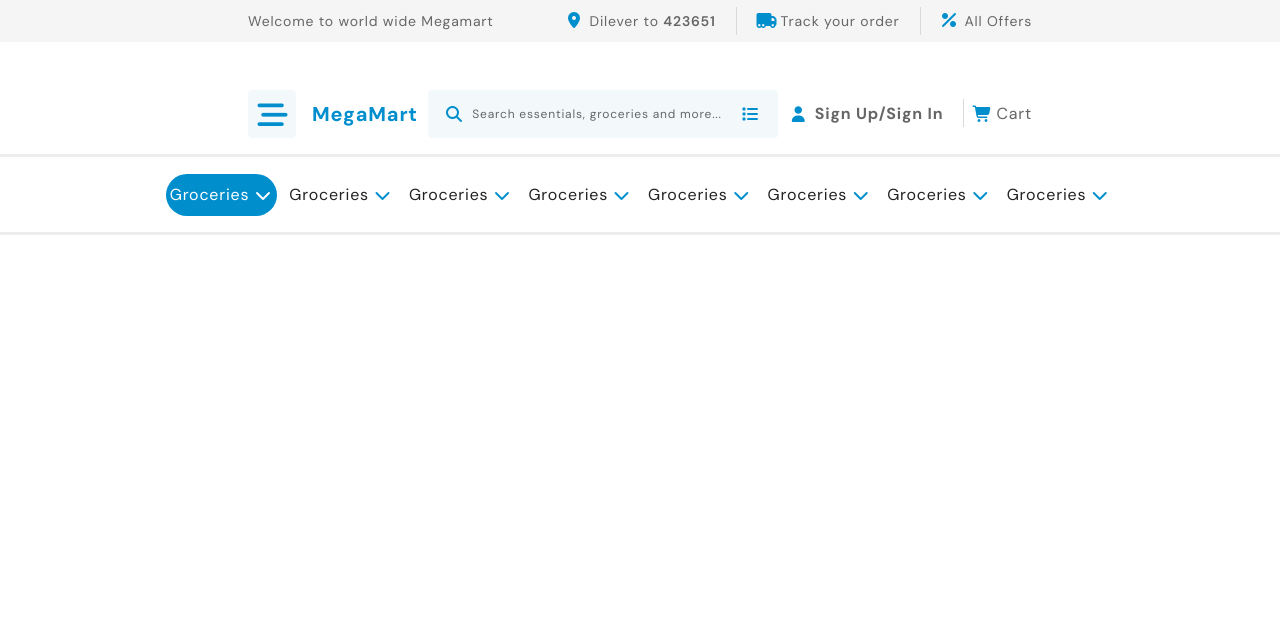
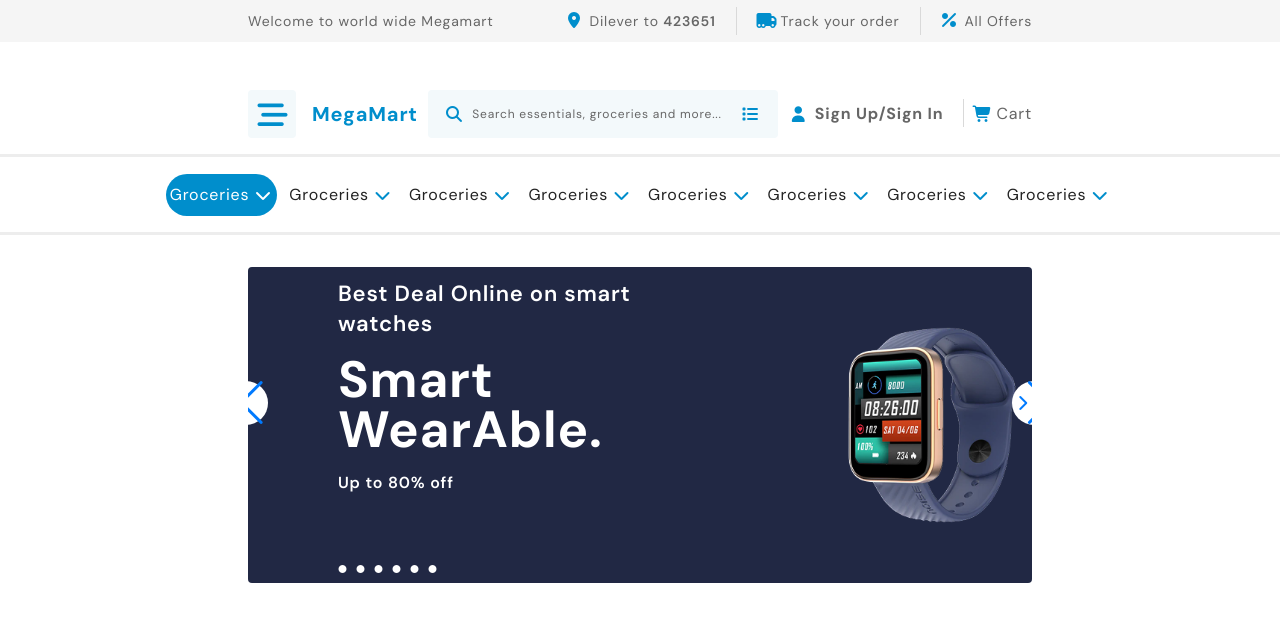
Before and after one commit to alaamaghraby149/mega-mart, a website: page index.html in a window 1280 px wide. Drawn offline with nearby package versions, Linux system fonts and the light colour scheme; files that its build step writes are made by us from their sources; a web font is replaced by a local one.

Commit message:
addind slider

```diff
--- a/index.html
+++ b/index.html
@@ -4,6 +4,9 @@
 <meta charset="UTF-8">
 <meta name="viewport" content="width=device-width, initial-scale=1.0">
 <link rel="stylesheet" href="https://cdnjs.cloudflare.com/ajax/libs/font-awesome/7.0.1/css/all.min.css" integrity="sha512-2SwdPD6INVrV/lHTZbO2nodKhrnDdJK9/kg2XD1r9uGqPo1cUbujc+IYdlYdEErWNu69gVcYgdxlmVmzTWnetw==" crossorigin="anonymous" referrerpolicy="no-referrer" />
+<link rel="stylesheet" href="https://cdn.jsdelivr.net/npm/swiper@11/swiper-bundle.min.css"/>
+
+<script src="https://cdn.jsdelivr.net/npm/swiper@12/swiper-bundle.min.js"></script>
 <link href="./dist/output.css" rel="stylesheet">
 </head>
 <body>
@@ -232,5 +235,109 @@
 
     </nav>
 
+    <!-- slider -->
+    <section class="slider w-full relative ">
+        <div class="container ">
+            <div class=
+            "swiper  mySwiper bg-[#212844]
+            w-full
+            h-[316px]
+            rounded  overflow-hidden">
+                <div class="swiper-wrapper ">
+                    <div class=
+                    "swiper-slide !w-full
+                    flex items-center justify-between
+                    h-full">
+                        <div class=
+                        "slider__deal
+                        flex flex-col gap-4
+                        max-w-[60%] ">
+                            <div class=
+                            "slider__deal-details
+                            flex flex-col gap-4
+                            text-white
+                            pt-[40px] pb-[30px] pl-[90px] ">
+                                <p class="text-[22px] leading-[30px] font-semibold">Best Deal Online on smart watches</p>
+                                <p class="text-[51px] font-bold leading-[50px]">Smart WearAble.</p>
+                                <p class="font-semibold">Up to 80% off</p>
+                            </div>
+                            <div class=
+                            "slider__controller
+                            flex gap-2
+                            mt-6
+                            text-white pb-[39px] pl-[90px]">
+                                <i class="fa-solid fa-circle text-[8px]"></i>
+                                <i class="fa-solid fa-circle text-[8px]"></i>
+                                <i class="fa-solid fa-circle text-[8px]"></i>
+                                <i class="fa-solid fa-circle text-[8px]"></i>
+                                <i class="fa-solid fa-circle text-[8px]"></i>
+                                <i class="fa-solid fa-circle text-[8px]"></i>
+                            </div>
+                        </div>
+                        <div class="slider__img">
+                            <a href="#"><img class=" w-[200px] " src="./src/images/image 2.png" alt=""></a>
+                        </div>
+                    </div>
+                    <div class=
+                    "swiper-slide !w-full bg-secondBackground
+                    flex items-center justify-between
+                    h-full">
+                        <div class=
+                        "slider__deal
+                        flex flex-col gap-4
+                        max-w-[60%] ">
+                            <div class=
+                            "slider__deal-details
+                            flex flex-col gap-4
+                            text-white
+                            pt-[40px] pb-[30px] pl-[90px] ">
+                                <p class="text-[22px] leading-[30px] font-semibold">Best Deal Online on smart watches</p>
+                                <p class="text-[51px] font-bold leading-[50px]">Smart WearAble.</p>
+                                <p class="font-semibold">Up to 80% off</p>
+                            </div>
+                            <div class=
+                            "slider__controller
+                            flex gap-2
+                            mt-6
+                            text-white pb-[39px] pl-[90px]">
+                                <i class="fa-solid fa-circle text-[8px]"></i>
+                                <i class="fa-solid fa-circle text-[8px]"></i>
+                                <i class="fa-solid fa-circle text-[8px]"></i>
+                                <i class="fa-solid fa-circle text-[8px]"></i>
+                                <i class="fa-solid fa-circle text-[8px]"></i>
+                                <i class="fa-solid fa-circle text-[8px]"></i>
+                            </div>
+                        </div>
+                        <div class="slider__img">
+                            <a href="#"><img class=" w-[200px] " src="./src/images/image 2.png" alt=""></a>
+                        </div>
+                    </div>
+
+                </div>
+                <!-- If we need navigation buttons -->
+
+
+
+                <div class="swiper-button-next
+                absolute -right-6 top-1/2 -translate-y-1/2
+                bg-white p-3  w-11 h-11 rounded-full z-10 flex items-center justify-center">
+                    <i class="fa-solid fa-chevron-right "></i>
+                </div>
+
+                <div class="swiper-button-prev
+                absolute -left-6 top-1/2 -translate-y-1/2
+                bg-white p-3 w-11 h-11 rounded-full wz-10 flex items-center justify-center">
+                    <i class="fa-solid fa-chevron-left "></i>
+                </div>
+
+
+
+
+
+            </div>
+        </div>
+    </section>
+
+    <script src="./src/js/main.js"></script>
 </body>
 </html>
--- /dev/null
+++ b/src/js/main.js
@@ -0,0 +1,23 @@
+const swiper = new Swiper('.mySwiper', {
+  // Optional parameters
+  direction: 'horizontal',
+  loop: true,
+
+  // If we need pagination
+  pagination: {
+    el: '.swiper-pagination',
+  },
+
+  slidesPerView: 1,
+  spaceBetween: 0,
+  // Navigation arrows
+  navigation: {
+    nextEl: '.swiper-button-next',
+    prevEl: '.swiper-button-prev',
+  },
+
+  // And if we need scrollbar
+  scrollbar: {
+    el: '.swiper-scrollbar',
+  },
+});
```
Also changed, not shown: src/images/image 2.png (added).
